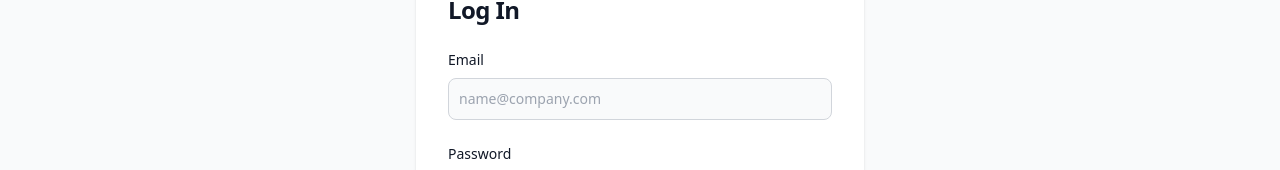
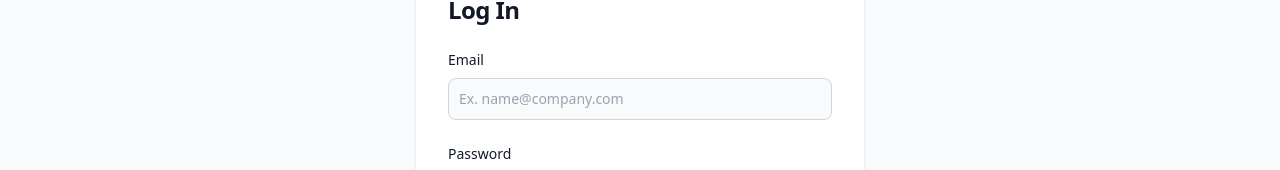
Before and after one commit to aidanliddiard/project2, a React (Vite) app: page /login in a window 1280 px wide. Shown: the part 338-508 px from the top of the page. Built offline with nearby package versions, Linux system fonts and the light colour scheme; no server answers.

Commit message:
styling login and signup

```diff
--- a/frontend/src/views/LogIn.tsx
+++ b/frontend/src/views/LogIn.tsx
@@ -20,7 +20,7 @@ export default function LogIn() {
     try {
       await loginUser({ email, password });
       await getCurrentUser();
-      navigate("/");
+      navigate("/vacations");
     } catch (error) {
       console.log(error);
     }
@@ -28,7 +28,7 @@ export default function LogIn() {
   return (
     <>
       <NavBar />
-      <section className="bg-gray-50 dark:bg-gray-900">
+      <section className="bg-gray-50 dark:bg-gray-900 min-h-screen">
         <div className="flex flex-col items-center justify-center px-6 py-8 mx-auto md:h-screen lg:py-0">
           <div className="w-full bg-white rounded-lg shadow dark:border md:mt-0 sm:max-w-md xl:p-0 dark:bg-gray-800 dark:border-gray-700">
             <div className="p-6 space-y-4 md:space-y-6 sm:p-8">
@@ -51,7 +51,7 @@ export default function LogIn() {
                     name="email"
                     id="email"
                     className="bg-gray-50 border border-gray-300 text-gray-900 sm:text-sm rounded-lg focus:ring-primary-600 focus:border-primary-600 block w-full p-2.5 dark:bg-gray-700 dark:border-gray-600 dark:placeholder-gray-400 dark:text-white dark:focus:ring-blue-500 dark:focus:border-blue-500"
-                    placeholder="name@company.com"
+                    placeholder="Ex. name@company.com"
                     onChange={(e) => setEmail(e.target.value)}
                     required
                   />
--- a/frontend/src/views/SignUp.tsx
+++ b/frontend/src/views/SignUp.tsx
@@ -38,7 +38,7 @@ export default function SignUp() {
     }
   };
   return (
-    <section className="bg-gray-50 dark:bg-gray-900">
+    <section className="bg-gray-50 dark:bg-gray-900 min-h-screen">
       <div className="flex flex-col items-center justify-center px-6 py-8 mx-auto md:h-screen lg:py-0">
         <div className="w-full bg-white rounded-lg shadow dark:border md:mt-0 sm:max-w-md xl:p-0 dark:bg-gray-800 dark:border-gray-700">
           <div className="p-6 space-y-4 md:space-y-6 sm:p-8">
@@ -84,7 +84,7 @@ export default function SignUp() {
                   name="email"
                   id="email"
                   className="bg-gray-50 border border-gray-300 text-gray-900 sm:text-sm rounded-lg focus:ring-primary-600 focus:border-primary-600 block w-full p-2.5 dark:bg-gray-700 dark:border-gray-600 dark:placeholder-gray-400 dark:text-white dark:focus:ring-blue-500 dark:focus:border-blue-500"
-                  placeholder="name@company.com"
+                  placeholder="Ex. name@company.com"
                   onChange={(e) => setEmail(e.target.value)}
                   required
                 />
```
